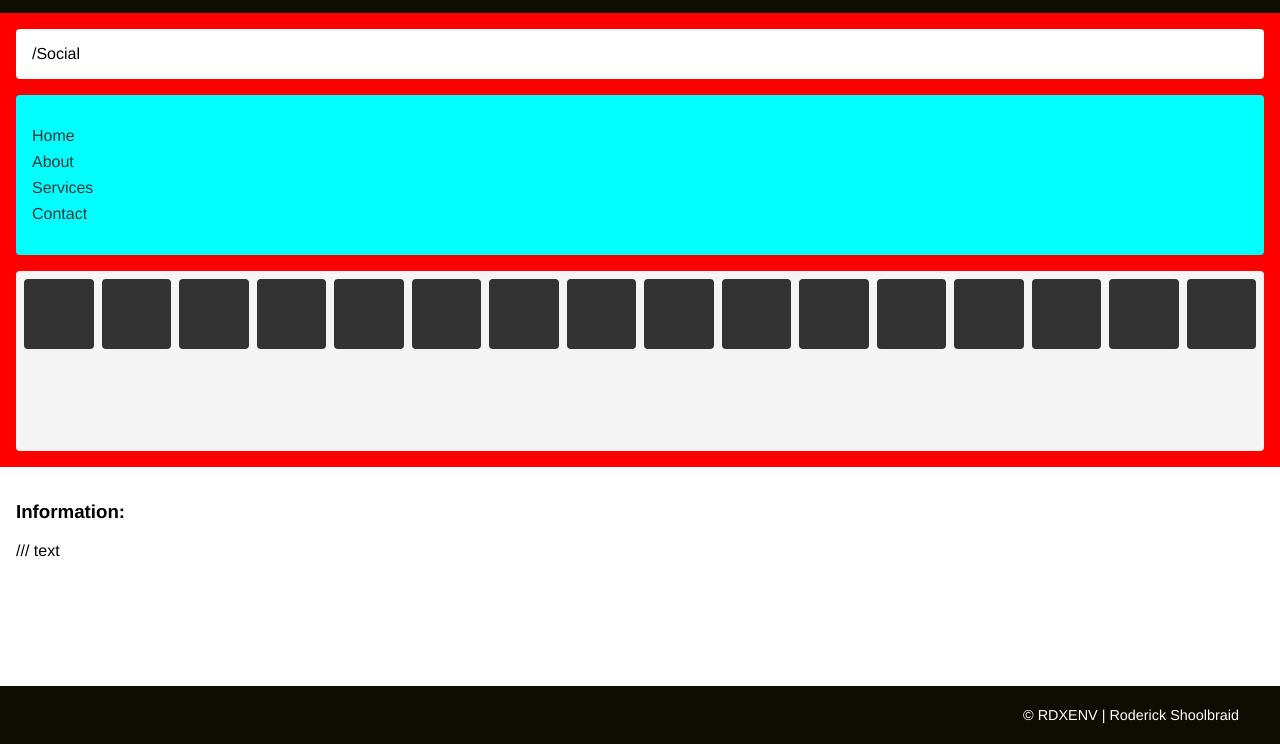
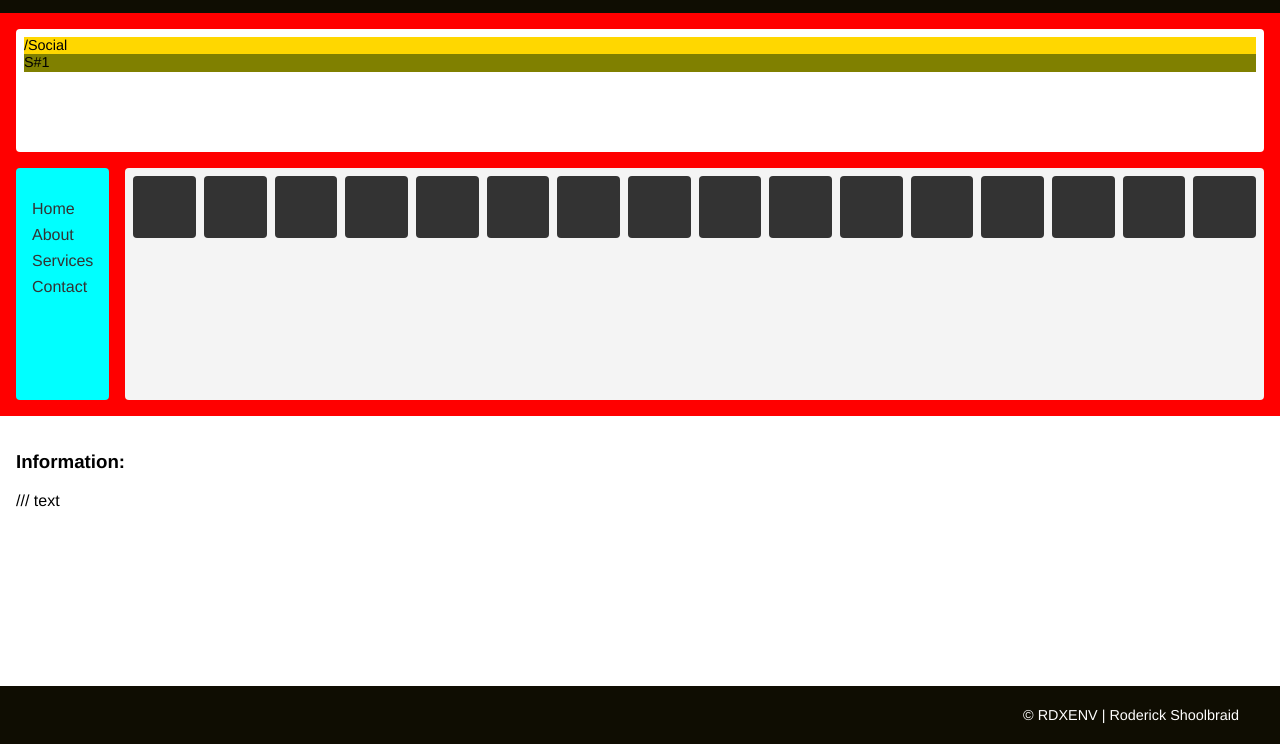
Before and after one commit to XUDOR/_RODUX, a plain HTML site: page index.html in a window 1280 px wide. Shown: the part 56-800 px from the top of the page. Drawn offline with Linux system fonts and the light colour scheme.

Commit message:
div/class || css upgrade v2

```diff
--- a/index.html
+++ b/index.html
@@ -1,11 +1,13 @@
 <!DOCTYPE html>
 <html lang="en">
+
 <head>
   <meta charset="UTF-8">
   <meta name="viewport" content="width=device-width, initial-scale=1.0">
   <title>//RODUX//</title>
   <link rel="stylesheet" href="styles.css">
 </head>
+
 <body>
   <header>
     <div class="title">_RODUX</div>
@@ -15,7 +17,7 @@
     <aside class="sidebar">
       <div class="profile">
         <div class="socialNAV">/Social</div>
-            <div class="SocialTag"></div>
+        <div class="SocialTag">S#1</div>
       </div>
       <nav class="NAV">
         <ul>
@@ -48,6 +50,7 @@
 
 
 
+
     <main>
       <h3>Information:</h3>
       <p>/// text</p>
@@ -60,4 +63,5 @@
 
   <script src="app.js"></script>
 </body>
+
 </html>
--- a/styles.css
+++ b/styles.css
@@ -7,10 +7,12 @@ body {
   box-sizing: border-box;
   display: flex;
   flex-direction: column;
-  min-height: 100vh; /* Ensure body fills the full viewport height */
+  min-height: 100vh;
+  /* Ensure body fills the full viewport height */
 }
 
-header, footer {
+header,
+footer {
   background-color: #0F0D02;
   color: #fff;
   text-align: left;
@@ -27,51 +29,72 @@ header, footer {
   display: flex;
   flex-direction: row;
   flex-wrap: wrap;
-  flex: 1; /* Pushes footer to the bottom */
+  flex: 1;
+  /* Pushes footer to the bottom */
 }
 
 .sidebar {
   background-color: red;
   display: grid;
-  grid-template-rows: auto auto 1fr; /* Profile, NAV, Grid */
+  /* Use CSS Grid */
+  grid-template-columns: auto 1fr;
+  /* Two columns: NAV and grid-container */
   gap: 1rem;
   padding: 1rem;
   flex: 1 1 20%;
   min-width: 200px;
 }
 
-/* Profile Section */
-.sidebar .profile {
-  background-color: #fff;
-  color: #000;
-  padding: 1rem;
-  border-radius: 4px;
-  text-align: left;
-}
-
-/* Navigation Menu */
+/* Navigation Menu (Left Column) */
 .sidebar .NAV {
   background-color: aqua;
   padding: 1rem;
   border-radius: 4px;
+  grid-column: 1;
+  /* Ensure it stays in the first column */
 }
 
-/* Grid Container for Squares */
+/* Grid Container for Squares (Right Column) */
 .sidebar .grid-container {
   display: grid;
-  grid-template-columns: repeat(auto-fit, minmax(50px, 1fr)); /* Create responsive grid */
-  gap: 0.5rem; /* Spacing between squares */
+  grid-template-columns: repeat(auto-fit, minmax(50px, 1fr));
+  /* Create responsive grid */
+  gap: 0.5rem;
+  /* Spacing between squares */
   background-color: #f4f4f4;
   padding: 0.5rem;
   border-radius: 4px;
-  flex-grow: 1; /* Fill remaining space */
+  grid-column: 2;
+  /* Ensure it stays in the second column */
 }
 
 /* Grid Items (Squares) */
 .sidebar .grid-item {
   background-color: #333;
-  aspect-ratio: 1; /* Maintain square shape */
+  aspect-ratio: 1;
+  /* Maintain square shape */
   border-radius: 4px;
+}
+
+/* Profile Section (Optional, if needed above NAV and grid-container) */
+.sidebar .profile {
+  grid-column: span 2; /* Still spans both columns */
+  background-color: #fff;
+  color: #000;
+  padding: 0.5rem; /* Reduce padding */
+  border-radius: 4px;
+  font-size: 0.9rem; /* Slightly smaller font */
+  text-align: left;
+  line-height: 1.2; /* Compact the line height */
+
+}
+
+.socialNAV {
+  background-color: gold;
+}
+
+.SocialTag {
+  background-color: olive;
 }
 
 
@@ -118,12 +141,14 @@ footer {
 /* Responsive Design */
 @media (max-width: 768px) {
   .container {
-      flex-direction: column;
+    flex-direction: column;
   }
+
   .sidebar {
-      flex: 1 1 100%;
+    flex: 1 1 100%;
   }
+
   main {
-      flex: 1 1 100%;
+    flex: 1 1 100%;
   }
 }
```
Lines whose indentation alone changed are shown as unchanged.
